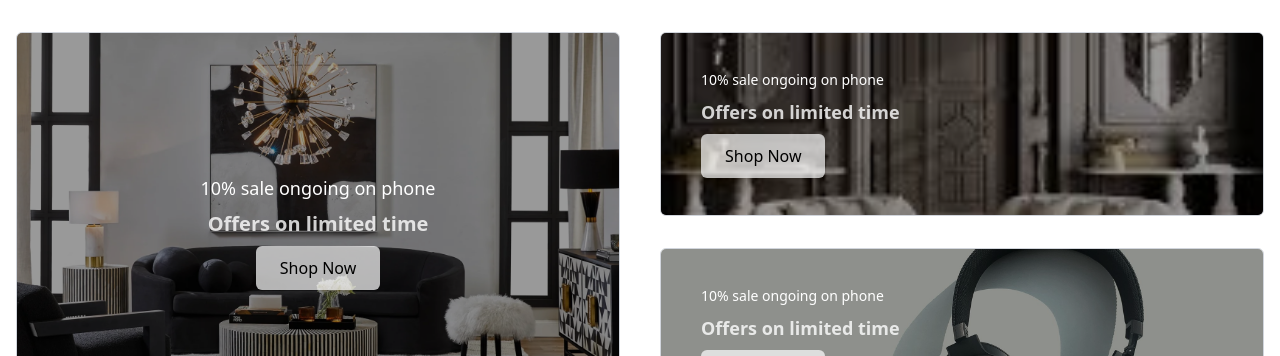
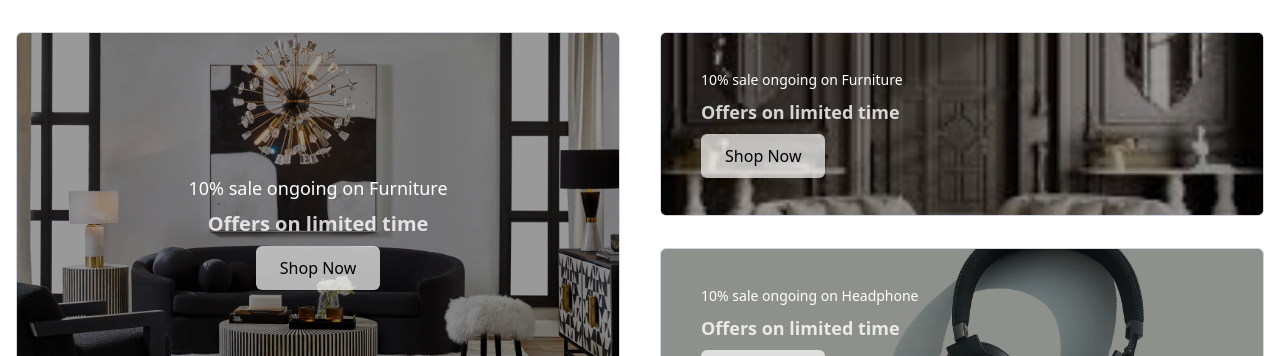
Before and after one commit to mdTarek-web/e-commerce-website, a React (Vite) app in the folder client/: page / in a window 1280 px wide. Shown: the part 561-917 px from the top of the page. Built offline with nearby package versions, Linux system fonts and the light colour scheme; no server answers.

Commit message:
Update Sale.jsx

```diff
--- a/client/src/components/Sale.jsx
+++ b/client/src/components/Sale.jsx
@@ -9,7 +9,7 @@ const Sale = () => {
             <img src={saleImgOne} alt="saleImgOne" className='w-full h-full object-cover group-hover:scale-110 duration-500 ease-in-out'/>
             <div className='absolute w-full h-full top-0 left-0 bg-black/40 text-white/80 flex items-center md:justify-center'>
                 <div className='flex flex-col md:items-center gap-2 p-10'>
-                    <p className='text-sm md:text-lg font-medium text-white'>10% sale ongoing on phone</p>
+                    <p className='text-sm md:text-lg font-medium text-white'>10% sale ongoing on Furniture</p>
                     <p className='text-sm md:text-xl font-semibold'>Offers on limited time</p>
                     <Link to="/shop" className='bg-white/70 text-black px-6 py-2.5 rounded-md hover:bg-white duration-300 font-medium'>Shop Now</Link>
                 </div>
@@ -20,7 +20,7 @@ const Sale = () => {
                 <img src={saleImgTwo} alt="saleImgTwo" className='w-full h-full object-cover group-hover:scale-110 duration-500 ease-in-out'/>
                 <div className='absolute w-full h-full top-0 left-0 bg-black/40 text-white/80 flex items-center'>
                   <div className='flex flex-col items-start gap-2 p-10'>
-                    <p className='text-sm md:text-sm font-medium text-white'>10% sale ongoing on phone</p>
+                    <p className='text-sm md:text-sm font-medium text-white'>10% sale ongoing on Furniture</p>
                     <p className='text-sm md:text-lg font-semibold'>Offers on limited time</p>
                     <Link to="/shop" className='bg-white/70 text-black px-6 py-2.5 rounded-md hover:bg-white duration-300 font-medium'>Shop Now</Link>
                   </div>
@@ -30,7 +30,7 @@ const Sale = () => {
                 <img src={saleImgThree} alt="saleImgThree" className='w-full h-full object-cover group-hover:scale-110 duration-500 ease-in-out'/>
                 <div className='absolute w-full h-full top-0 left-0 bg-black/40 text-white/80 flex items-center '>
                   <div className='flex flex-col items-start gap-2 p-10'>
-                    <p className='text-sm md:text-sm font-medium text-white'>10% sale ongoing on phone</p>
+                    <p className='text-sm md:text-sm font-medium text-white'>10% sale ongoing on Headphone</p>
                     <p className='text-sm md:text-lg font-semibold'>Offers on limited time</p>
                     <Link to="/shop" className='bg-white/70 text-black px-6 py-2.5 rounded-md hover:bg-white duration-300 font-medium'>Shop Now</Link>
                  </div>
```
